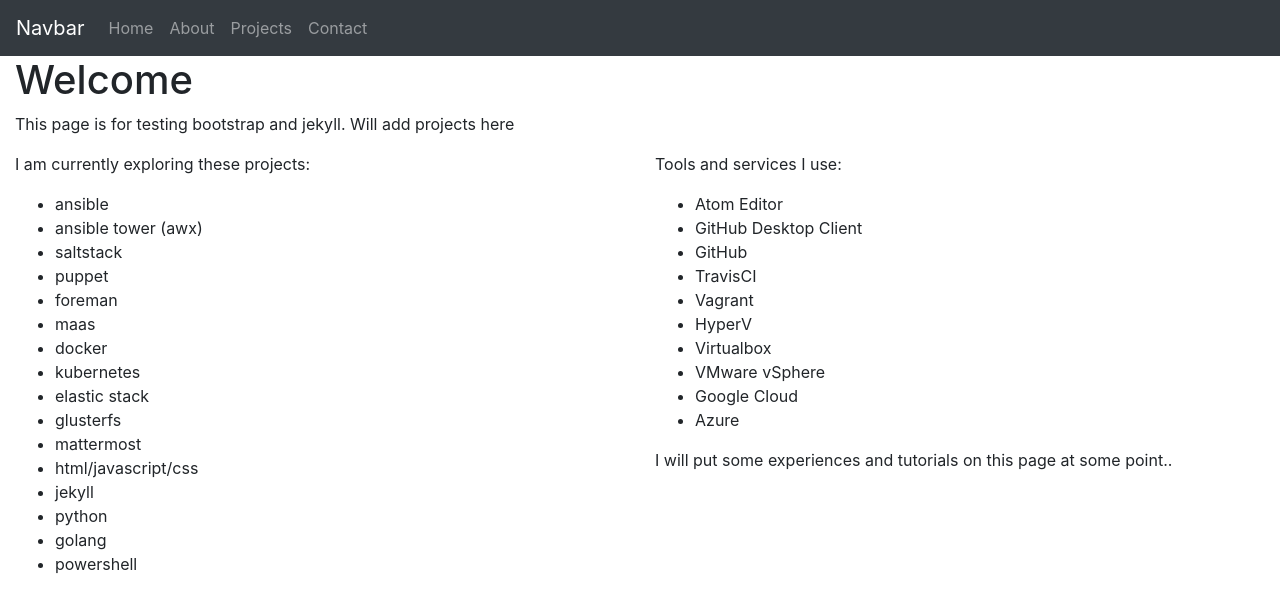
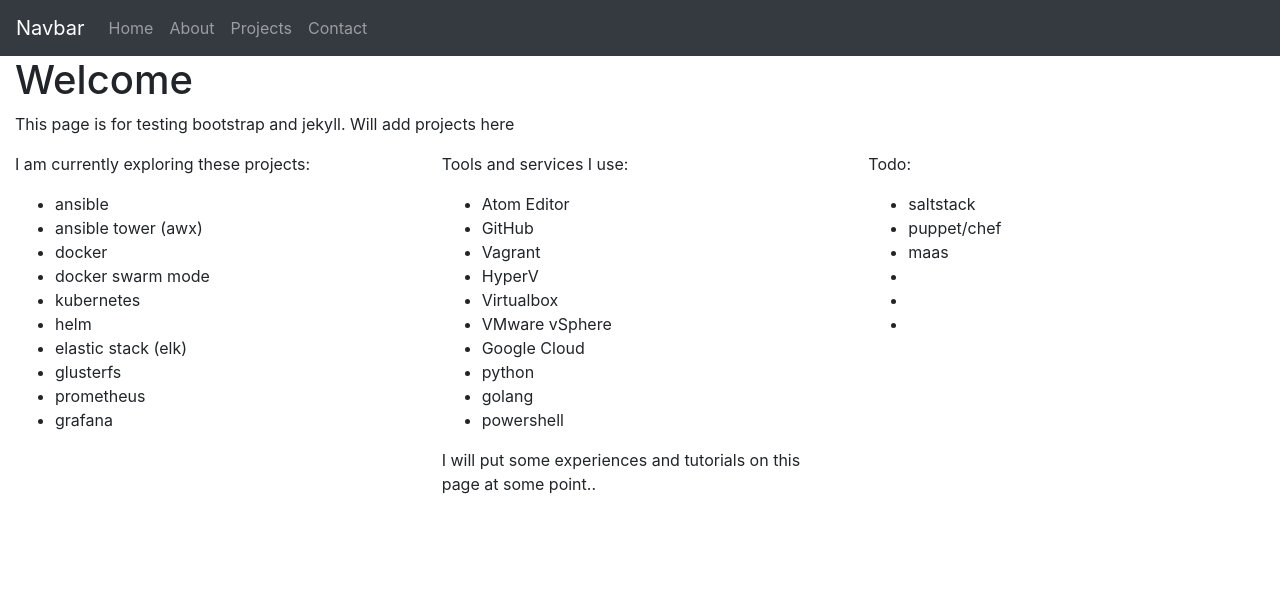
Before and after one commit to kds-rune/kds-rune.github.io, a Jekyll site: the page built from index.html, in a window 1280 px wide. Shown: the top 613 px of the page. Built offline with Jekyll 4.4.1, drawn with Linux system fonts in a browser that asks for light colours; nearby versions of some CDN libraries.

Commit message:
Update index.html

```diff
--- a/index.html
+++ b/index.html
@@ -5,57 +5,77 @@
 
 {% include navbar_bootstrap.html %}
 
+<!-- START: Content Content CONTAINER -->
 <div class="container-fluid">
   <div class="row">
     <div class="col justify-content-center">
       <h1>Welcome</h1>
     </div>
   </div>
+
   <div class="row">
     <div class="col justify-content-center">
       <p>This page is for testing bootstrap and jekyll. Will add projects here</p>
     </div>
   </div>
+
+  <!-- START: Content ROW 1 -->
   <div class="row">
+    <!-- START: Content COL 1 -->
     <div class="col-sm justify-content-center">
       <p>
        I am currently exploring these projects:
       <ul>
         <li>ansible</li>
         <li>ansible tower (awx)</li>
-        <li>saltstack</li>
-        <li>puppet</li>
-        <li>foreman</li>
-        <li>maas</li>
         <li>docker</li>
+        <li>docker swarm mode</li>
         <li>kubernetes</li>
-        <li>elastic stack</li>
+        <li>helm</li>
+        <li>elastic stack (elk)</li>
         <li>glusterfs</li>
-        <li>mattermost</li>
-        <li>html/javascript/css</li>
-        <li>jekyll</li>
-        <li>python</li>
-        <li>golang</li>
-        <li>powershell</li>
+        <li>prometheus</li>
+        <li>grafana</li>
       </ul>
+    <!-- END: Content COL 1 -->
     </div>
+
+    <!-- START: Content COL 2 -->
     <div class="col-sm justify-content-center">
       <p>
         Tools and services I use:
         <ul>
           <li>Atom Editor</li>
-        <li>GitHub Desktop Client</li>
           <li>GitHub</li>
-        <li>TravisCI</li>
           <li>Vagrant</li>
           <li>HyperV</li>
           <li>Virtualbox</li>
           <li>VMware vSphere</li>
           <li>Google Cloud</li>
-        <li>Azure</li>
+          <li>python</li>
+          <li>golang</li>
+          <li>powershell</li>
         </ul>
         I will put some experiences and tutorials on this page at some point..
       </p>
+    <!-- END: Content COL 2 -->
     </div>
+
+    <!-- START: Content COL 3 -->
+    <div class="col-sm justify-content-center">
+      <p>
+      Todo:
+      <ul>
+        <li>saltstack</li>
+        <li>puppet/chef</li>
+        <li>maas</li>
+        <li></li>
+        <li></li>
+        <li></li>
+      </ul>
     </div>
+    <!-- END: Content COL 3 -->
+  <!-- END: Content ROW 1 -->
   </div>
+<!-- END: Content Content CONTAINER -->
+</div>
```
Lines whose indentation alone changed are shown as unchanged.
